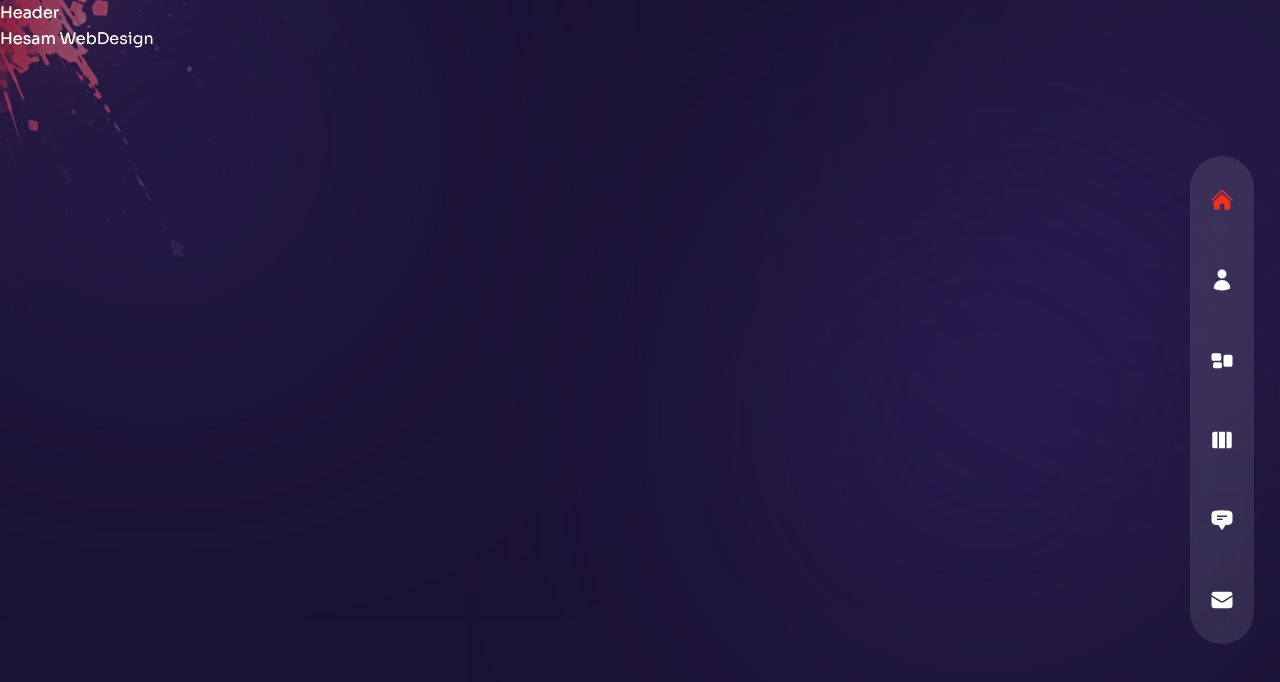
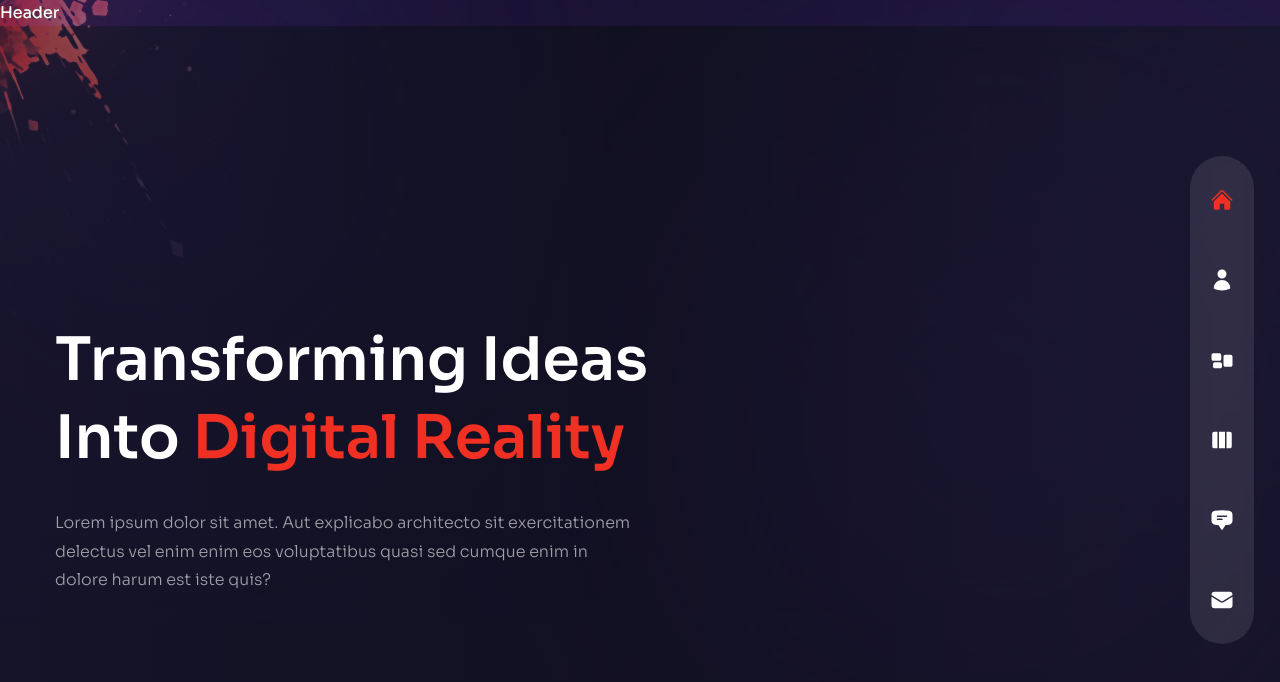
Before and after one commit to hesamwebdesign/Portfolio-Website, a Next.js app: page / in a window 1280 px wide. Shown: the top 682 px of the page. Built offline with nearby package versions, Linux system fonts and the light colour scheme.

Commit message:
Complete Text in Home Page
Add Title, Subscription & Transition for changing pages

```diff
--- a/components/Transition.js
+++ b/components/Transition.js
@@ -1,8 +1,32 @@
+import { delay, easeInOut, motion } from "framer-motion";
+
+const transitionVariants = {
+  initial: {
+    x: "100%",
+    width: "100%",
+  },
+  animate: {
+    x: "0%",
+    width: "0%",
+  },
+  exit: {
+    x: ["0%", "100%"],
+    width: ["0%", "100%"],
+  },
+};
+
 const Transition = () => {
   return (
-    <>
-      <div>Transition</div>
-    </>
+    <motion.div
+      className={
+        "fixed top-0 bottom-0 right-full w-screen h-screen z-30 bg-white/10"
+      }
+      variants={transitionVariants}
+      initial="initial"
+      animate="animate"
+      exit="exit"
+      transition={{ delay: 0.2, duration: 0.4, easeInOut }}
+    ></motion.div>
   );
 };
 
--- a/pages/_app.js
+++ b/pages/_app.js
@@ -10,9 +10,15 @@ import { AnimatePresence, motion } from "framer-motion";
 import { useRouter } from "next/router";
 
 function MyApp({ Component, pageProps }) {
+  const router = useRouter();
   return (
     <Layout>
-      <Component {...pageProps} />
+      <AnimatePresence mode="wait">
+        <motion.div className={"h-full"} key={router.route}>
+          <Transition />
+          <Component {...pageProps} />
+        </motion.div>
+      </AnimatePresence>
     </Layout>
   );
 }
--- a/pages/index.js
+++ b/pages/index.js
@@ -1,5 +1,50 @@
+// Next
+import Image from "next/image";
+
+// Framer Motion
+import { motion } from "framer-motion";
+
+// Components
+import ParticlesContainer from "../components/ParticlesContainer";
+import ProjectBtn from "../components/ProjectsBtn";
+import Avatar from "../components/Avatar";
+
+// Variants
+import { FadeIn } from "../variants";
+
 const Home = () => {
-  return <div>Hesam WebDesign</div>;
+  return (
+    <div className={"bg-primary/60 h-full"}>
+      {/*text*/}
+      <div
+        className={
+          "w-full h-full bg-gradient-to-r from-primary/10 via-black/20"
+        }
+      >
+        <div
+          className={
+            "text-center flex flex-col justify-center h-full mx-auto container xl:pt-32 xl:text-left"
+          }
+        >
+          {/*title*/}
+          <h1 className="h1">
+            Transforming Ideas
+            <br /> Into <span className={"text-accent"}>Digital Reality</span>
+          </h1>
+          {/*subtitle*/}
+          <p className={"max-w-sm xl:max-w-xl mx-auto xl:mx-0 mb-10 xl:mb-16"}>
+            Lorem ipsum dolor sit amet. Aut explicabo architecto sit
+            exercitationem delectus vel enim enim eos voluptatibus quasi sed
+            cumque enim in dolore harum est iste quis?
+          </p>
+          {/*button*/}
+          <div className="flex justify-center xl:hidden">
+            <ProjectBtn />
+          </div>
+        </div>
+      </div>
+    </div>
+  );
 };
 
 export default Home;
```
